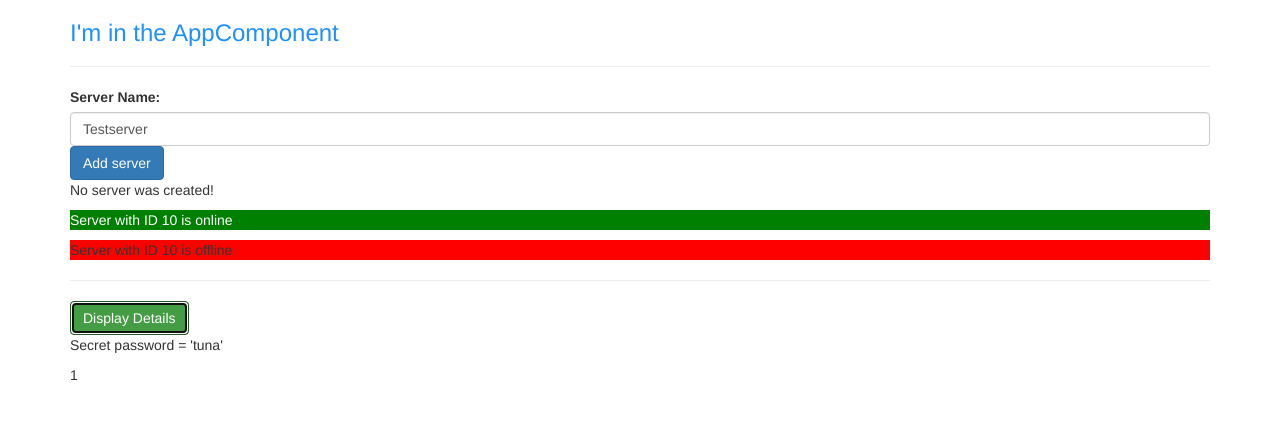
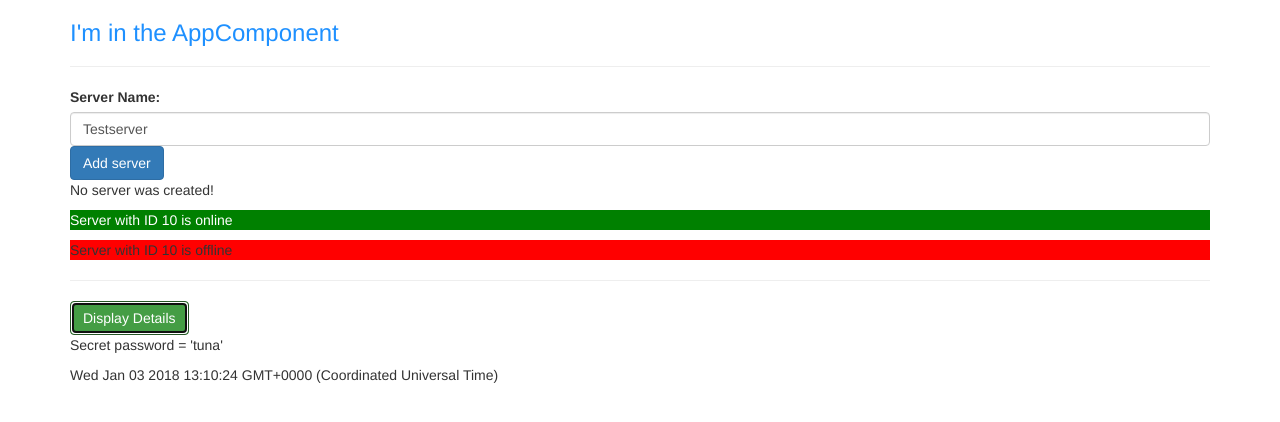
Before and after one commit to yomla/angular-practice, an Angular app: page / in a window 1280 px wide. Both pictures are taken after a click on the button "Display Details". Shown: the top 422 px of the page. Built offline with nearby package versions, Linux system fonts and the light colour scheme.

Commit message:
Commit-18 Assignement addition, getting an index with ngFor

```diff
--- a/src/app/assignment/assignment.component.html
+++ b/src/app/assignment/assignment.component.html
@@ -5,8 +5,8 @@
 </button>
 <p *ngIf="show">Secret password = 'tuna'</p>
 <div
-  *ngFor="let click of numberOfClicks"
-  [ngStyle] = "{backgroundColor: click >= 5 ? 'blue' : 'white'}"
-  [ngClass] = "{'white-text': click >= 5}"
-  >{{ click }}
+  *ngFor="let logItem of log; let i = index"
+  [ngStyle] = "{backgroundColor: i >= 4 ? 'blue' : 'white'}"
+  [ngClass] = "{'white-text': i >= 4}"
+  >{{ logItem }}
 </div>
--- a/src/app/assignment/assignment.component.ts
+++ b/src/app/assignment/assignment.component.ts
@@ -12,7 +12,7 @@
 export class AssignmentComponent implements OnInit {
 
   show = false;
-  numberOfClicks = [];
+  log = [];
 
   constructor() { }
 
@@ -21,6 +21,8 @@
 
   showDetails() {
     this.show = !this.show;
-    this.numberOfClicks.push(this.numberOfClicks.length + 1);
+    // this.numberOfClicks.push(this.numberOfClicks.length + 1);
+    this.log.push(new Date());
+
   }
 }
```
